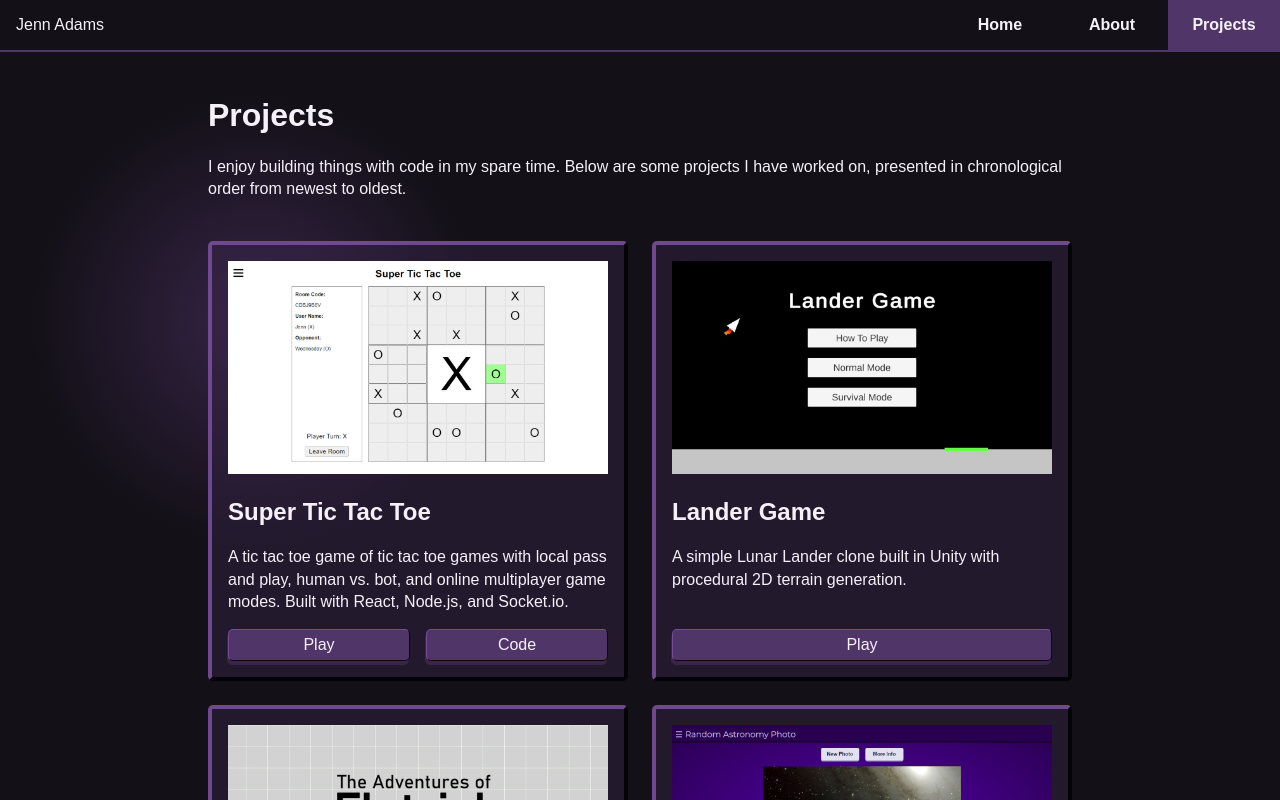
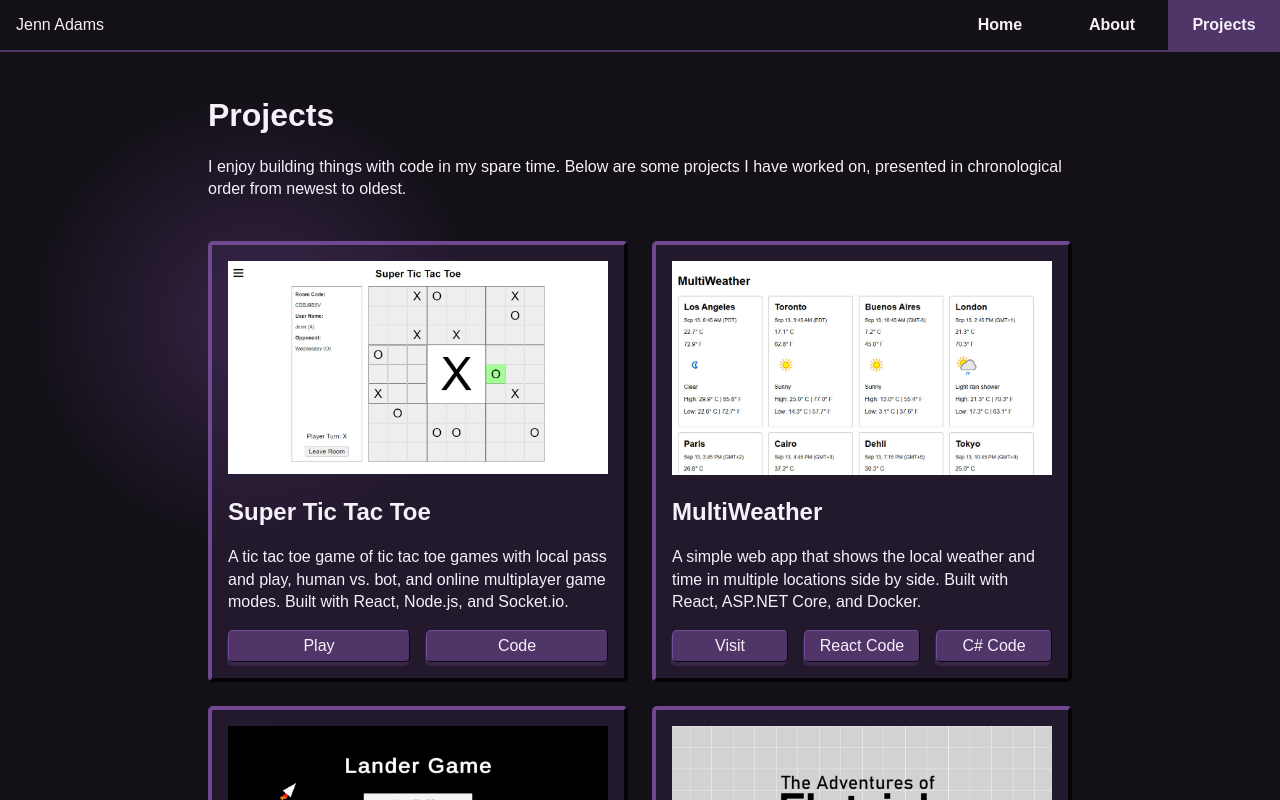
Before and after one commit to jennifercadams/jenn-adams-dev, a React (Vite) app: page /projects in a window 1280 px wide. Shown: the top 800 px of the page. Built offline with nearby package versions, Linux system fonts and the light colour scheme.

Commit message:
Add MultiWeather project card

```diff
--- a/src/pages/ProjectsPage/ProjectsPage.tsx
+++ b/src/pages/ProjectsPage/ProjectsPage.tsx
@@ -16,6 +16,17 @@ const ProjectsPage = () => {
                 action="Play"
                 externalUrl="https://super-tic-tac-toe-skai.onrender.com/"
                 monorepoUrl="https://github.com/jennifercadams/super-tic-tac-toe"
+            />
+            <ProjectCard
+                imgSrc="/assets/images/MultiWeather.jpg"
+                title="MultiWeather"
+                description="A simple web app that shows the local weather and time in multiple locations side by side. Built with React, ASP.NET Core, and Docker."
+                action="Visit"
+                externalUrl="https://multi-weather.onrender.com/"
+                frontEndRepoUrl="https://github.com/jennifercadams/Multi-Weather"
+                frontEndRepoLabel="React Code"
+                backEndRepoUrl="https://github.com/jennifercadams/distance-tools"
+                backEndRepoLabel="C# Code"
             />
             <ProjectCard
                 imgSrc="/assets/images/LanderGameTitle.jpg"
```
Also changed, not shown: public/assets/images/MultiWeather.jpg (added).
